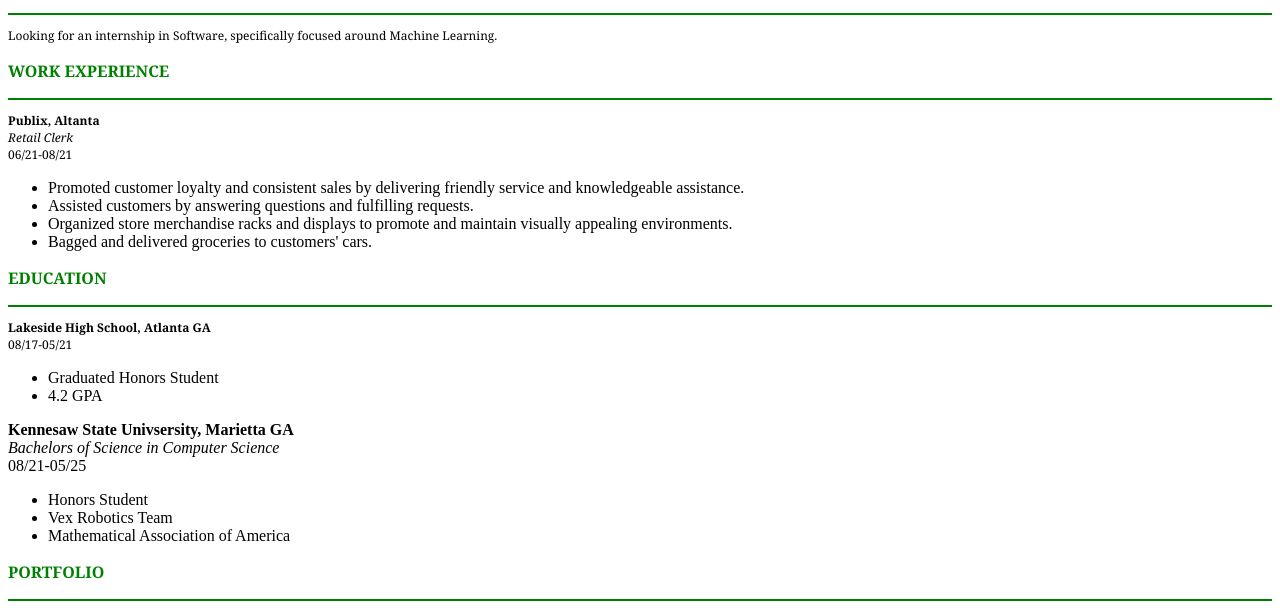
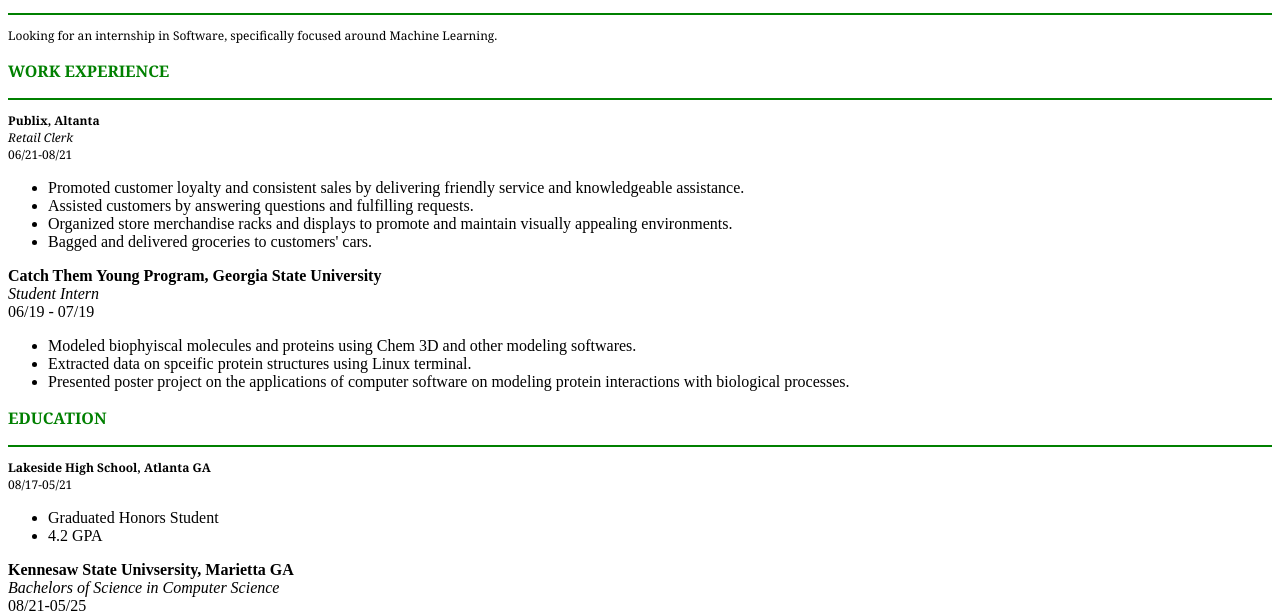
Before and after one commit to rshamsi05/website, a plain HTML site: page index.html in a window 1280 px wide. Shown: the part 177-791 px from the top of the page. Drawn offline with Linux system fonts and the light colour scheme.

Commit message:
Update index.html

```diff
--- a/index.html
+++ b/index.html
@@ -46,6 +46,14 @@
         <li> Organized store merchandise racks and displays to promote and maintain visually appealing environments. </li>
         <li> Bagged and delivered groceries to customers' cars. </li>
     </ul>
+    <b> Catch Them Young Program, Georgia State University </b> <br>
+    <i> Student Intern </i> <br>
+    06/19 - 07/19
+    <ul>
+        <li> Modeled biophyiscal molecules and proteins using Chem 3D and other modeling softwares. </li>
+        <li> Extracted data on spceific protein structures using Linux terminal.</li>
+        <li> Presented poster project on the applications of computer software on modeling protein interactions with biological processes.</li>
+    </ul>
   </p>
 
 
```
